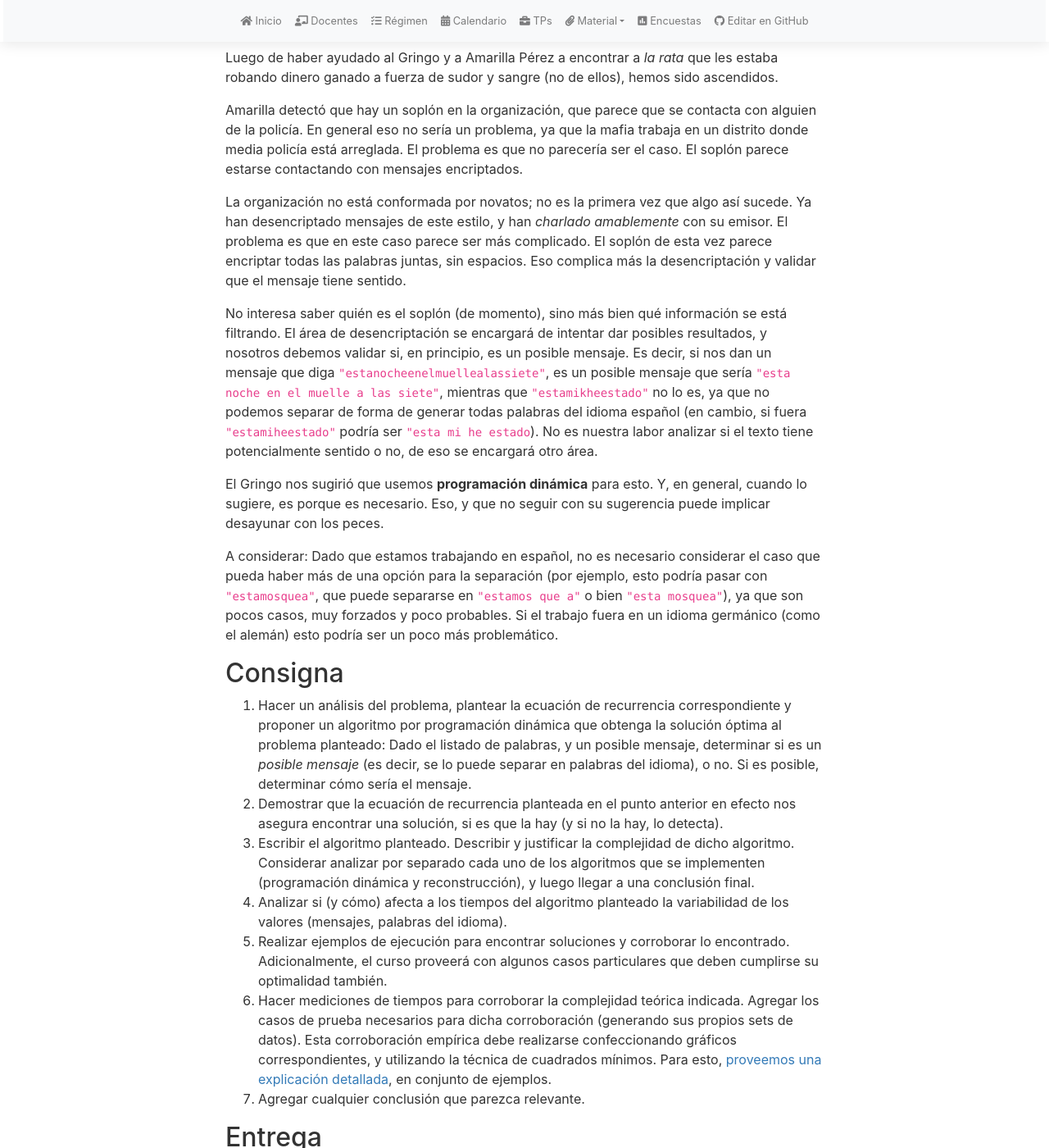
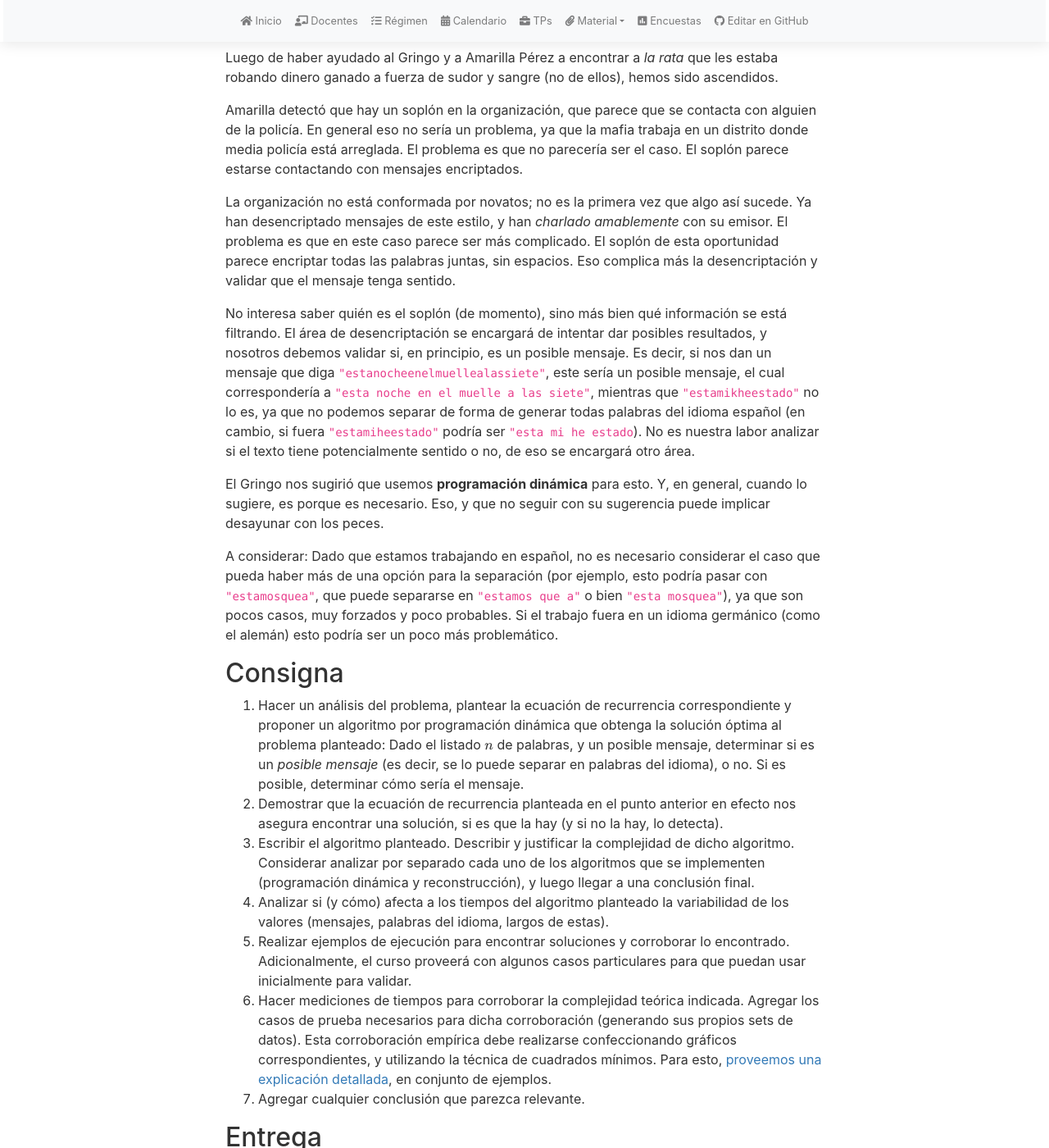
Before and after one commit to algoritmos-rw/tda_bg, a Jekyll site: the page built from tps/2025_1/tp2.md, in a window 1280 px wide and 1400 px high, scrolled down 224 px. Shown: the whole window at 82% size. Built offline with Jekyll 4.4.1, drawn with Linux system fonts in a browser that asks for light colours; nearby versions of some CDN libraries; our own code applies the rules of GitHub Pages for plain Markdown files.

Commit message:
Update tp2.md

```diff
--- a/tps/2025_1/tp2.md
+++ b/tps/2025_1/tp2.md
@@ -24,14 +24,14 @@ no parecería ser el caso. El soplón parece estarse contactando con mensajes en
 
 La organización no está conformada por novatos; no es la primera vez que algo así sucede.
 Ya han desencriptado mensajes de este estilo, y han _charlado amablemente_ con su emisor.
-El problema es que en este caso parece ser más complicado. El soplón de esta vez parece
+El problema es que en este caso parece ser más complicado. El soplón de esta oportunidad parece
 encriptar todas las palabras juntas, sin espacios. Eso complica más la desencriptación
-y validar que el mensaje tiene sentido.
+y validar que el mensaje tenga sentido.
 
 No interesa saber quién es el soplón (de momento), sino más bien qué información se está filtrando.
 El área de desencriptación se encargará de intentar dar posibles resultados, y nosotros debemos
 validar si, en principio, es un posible mensaje. Es decir, si nos dan un mensaje que diga
-`"estanocheenelmuellealassiete"`, es un posible mensaje que sería `"esta noche en el muelle a las siete"`,
+`"estanocheenelmuellealassiete"`, este sería un posible mensaje, el cual correspondería a `"esta noche en el muelle a las siete"`,
 mientras que `"estamikheestado"` no lo es, ya que no podemos separar de forma de generar todas palabras
 del idioma español (en cambio, si fuera `"estamiheestado"` podría ser `"esta mi he estado`). No es
 nuestra labor analizar si el texto tiene potencialmente sentido o no, de eso se encargará otro área.
@@ -49,7 +49,7 @@ Si el trabajo fuera en un idioma germánico (como el alemán) esto podría ser u
 
 1. 	Hacer un análisis del problema, plantear la ecuación de recurrencia correspondiente
 	y proponer un algoritmo por programación dinámica
-	que obtenga la solución óptima al problema planteado: Dado el listado de palabras,
+	que obtenga la solución óptima al problema planteado: Dado el listado $$n$$ de palabras,
 	y un posible mensaje, determinar si es un _posible mensaje_ (es decir, se lo puede
 	separar en palabras del idioma), o no. Si es posible, determinar cómo sería el mensaje.
 2. 	Demostrar que la ecuación de recurrencia planteada en el punto anterior en efecto nos asegura
@@ -58,9 +58,9 @@ Si el trabajo fuera en un idioma germánico (como el alemán) esto podría ser u
 	analizar por separado cada uno de los algoritmos que se implementen (programación dinámica y
 	reconstrucción), y luego llegar a una conclusión final.
 4. 	Analizar si (y cómo) afecta a los tiempos del algoritmo planteado la variabilidad de los valores
-	(mensajes, palabras del idioma).
+	(mensajes, palabras del idioma, largos de estas).
 5. 	Realizar ejemplos de ejecución para encontrar soluciones y corroborar lo encontrado. Adicionalmente,
-	el curso proveerá con algunos casos particulares que deben cumplirse su optimalidad también.
+	el curso proveerá con algunos casos particulares para que puedan usar inicialmente para validar.
 6. 	Hacer mediciones de tiempos para corroborar la complejidad teórica indicada.
 	Agregar los casos de prueba necesarios para dicha corroboración (generando sus propios sets de datos).
 	Esta corroboración empírica debe realizarse confeccionando gráficos correspondientes, y utilizando la
```
